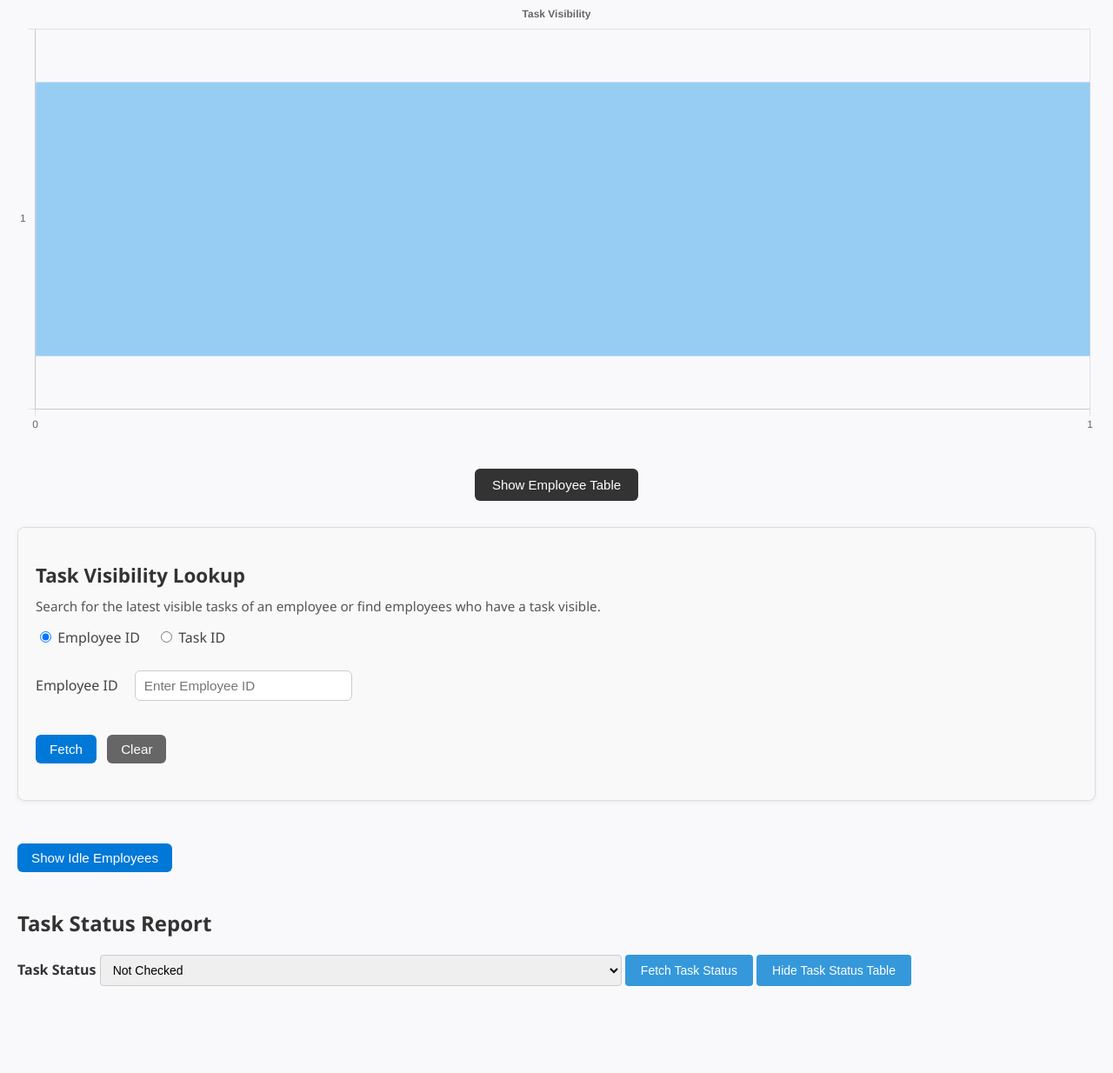
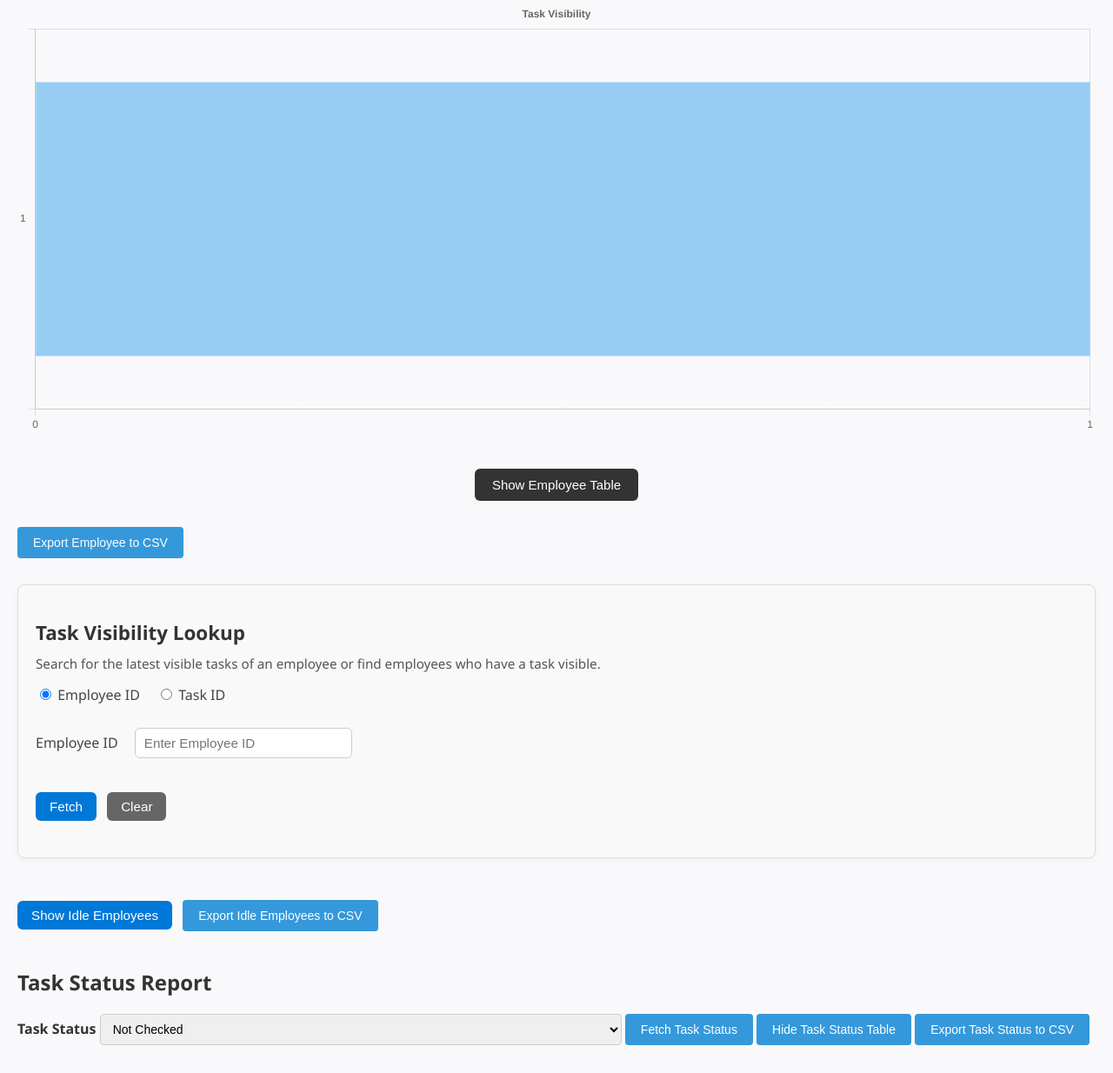
Before and after one commit to Siva817/MM_Task_Tracker, a FastAPI app: template app/templates/manager.html in a window 1280 px wide. Shown: the part 605-1839 px from the top of the page at 87% size. Before the commit the page ends 1739 px from the top, so only its background shows below. Run offline with FastAPI, Linux system fonts and the light colour scheme; the template is opened without the code that fills it: most values are stand-ins (such as "Sample title", 1, 10 or a date in 2020).

Commit message:
Manager Dashboard: Add csv export buttons to tables

```diff
--- a/app/static/manager.js
+++ b/app/static/manager.js
@@ -134,6 +134,7 @@ document.addEventListener("DOMContentLoaded", function () {
     const lookupTaskId = document.getElementById("lookupTaskId");
     const lookupFetchButton = document.getElementById("lookupFetchButton");
     const lookupClearButton = document.getElementById("lookupClearButton");
+    const exportLookupCsvButton = document.getElementById("exportLookupCsvButton");
     const lookupResultsSection = document.getElementById("lookupResultsSection");
     const lookupResultsTitle = document.getElementById("lookupResultsTitle");
     const lookupResultsHead = document.getElementById("lookupResultsHead");
@@ -224,6 +225,8 @@ document.addEventListener("DOMContentLoaded", function () {
         }
 
         lookupResultsSection.style.display = "block";
+
+        exportLookupCsvButton.style.display = "inline-block";
     });
 
     // Clear Lookup
@@ -233,6 +236,7 @@ document.addEventListener("DOMContentLoaded", function () {
         lookupResultsHead.innerHTML = "";
         lookupResultsBody.innerHTML = "";
         lookupResultsSection.style.display = "none";
+        exportLookupCsvButton.style.display = "none";
     });
 
     /*
@@ -352,5 +356,123 @@ document.addEventListener("DOMContentLoaded", function () {
         });
     }
 
+    // =====================================
+    // Reusable CSV Export Function
+    // =====================================
+
+    /**
+     * Export an HTML table to a CSV file.
+     *
+     * @param {string} tableId - The ID of the table element to export.
+     * @param {string} filename - The name of the CSV file to save.
+     */
+    function exportTableToCSV(tableId, filename) {
+        // Get the table element by ID
+        const table = document.getElementById(tableId);
+
+        // If table is not found, log an error and exit
+        if (!table) {
+            console.error("Table not found:", tableId);
+            return;
+        }
+
+        // Get all rows (tr elements) from the table
+        const rows = table.querySelectorAll("tr");
+
+        // Array to hold CSV data
+        const csv = [];
+
+        // Loop through each row
+        rows.forEach(function (row) {
+            // Get all cells (both th and td) in the row
+            const cells = row.querySelectorAll("th, td");
+
+            // Extract text from each cell and escape double quotes
+            const rowData = Array.from(cells).map(function (cell) {
+                const value = cell.innerText.replace(/"/g, '""'); // Escape quotes
+                return `"${value}"`; // Wrap each value in quotes
+            });
+
+            // Join cell values with commas and add to CSV array
+            csv.push(rowData.join(","));
+        });
+
+        // Join all rows with newline characters
+        const csvContent = csv.join("\n");
+
+        // Create a Blob object for the CSV content
+        const blob = new Blob([csvContent], { type: "text/csv;charset=utf-8;" });
+
+        // Create a temporary URL for the Blob
+        const url = URL.createObjectURL(blob);
+
+        // Create a temporary <a> element for download
+        const link = document.createElement("a");
+        link.href = url;
+        link.download = filename;
+
+        // Append link to document, trigger click, then remove it
+        document.body.appendChild(link);
+        link.click();
+        document.body.removeChild(link);
+
+        // Release the Blob URL to free memory
+        URL.revokeObjectURL(url);
+    }
+
+    // =====================================
+    // Employee Table CSV Export
+    // =====================================
+
+    // Get the "Export Employee CSV" button
+    const exportEmployeeCsvButton = document.getElementById("exportEmployeeCsvButton");
+
+    if (exportEmployeeCsvButton) {
+        exportEmployeeCsvButton.addEventListener("click", function () {
+            // Export employee table to CSV
+            exportTableToCSV("employeeTable", "employee_table.csv");
+        });
+    }
+
+    // =====================================
+    // Export Lookup Results to CSV
+    // =====================================
+
+    // Get the "Export Lookup Results CSV" button
+    if (exportLookupCsvButton) {
+        exportLookupCsvButton.addEventListener("click", function () {
+            // Export lookup results table to CSV
+            exportTableToCSV("lookupResultsTable", "lookup_results.csv");
+        });
+    }
+
+    // =====================================
+    // Idle Employees CSV Export
+    // =====================================
+
+    // Get the "Export Idle Employees CSV" button
+    const exportIdleEmployeesCsvButton = document.getElementById("exportIdleEmployeesCsvButton");
+
+    if (exportIdleEmployeesCsvButton) {
+        exportIdleEmployeesCsvButton.addEventListener("click", function () {
+            // Export idle employees table to CSV
+            exportTableToCSV("idleEmployeesTable", "idle_employees.csv");
+        });
+    }
+
+    // =====================================
+    // Task Status CSV Export
+    // =====================================
+
+    // Get the "Export Task Status CSV" button
+    const exportTaskStatusCsvButton = document.getElementById("exportTaskStatusCsvButton");
+
+    if (exportTaskStatusCsvButton) {
+        exportTaskStatusCsvButton.addEventListener("click", function () {
+            // Export task status table to CSV
+            exportTableToCSV("taskStatusTable", "task_status_report.csv");
+        });
+    }
+
 
 });
--- a/app/templates/manager.html
+++ b/app/templates/manager.html
@@ -73,6 +73,7 @@
          EMPLOYEE TABLE TOGGLE
     ========================================= -->
     <button id="toggleTableButton" type="button">Show Employee Table</button>
+    <button id="exportEmployeeCsvButton" type="button">Export Employee to CSV</button>
 
     <!-- Employee Table -->
     <section id="employeeTableContainer" class="employee-table-container hidden">
@@ -129,6 +130,9 @@
         <!-- Lookup Buttons -->
         <button id="lookupFetchButton">Fetch</button>
         <button id="lookupClearButton" type="button">Clear</button>
+        <button id="exportLookupCsvButton" type="button" style="display: none;">
+            Export Lookup Results to CSV
+        </button>
 
         <br><br>
 
@@ -147,6 +151,7 @@
     ========================================= -->
     <br><br>
     <button id="toggleIdleEmployeesButton" type="button">Show Idle Employees</button>
+    <button id="exportIdleEmployeesCsvButton" type="button">Export Idle Employees to CSV</button>
 
     <div id="idleEmployeesSection" style="display: none;">
         <h2>Idle Employees</h2>
@@ -229,6 +234,12 @@
             Hide Task Status Table
         </button>
 
+        <button
+            id="exportTaskStatusCsvButton"
+        >
+            Export Task Status to CSV
+        </button>
+
     </div>
 
 
```
